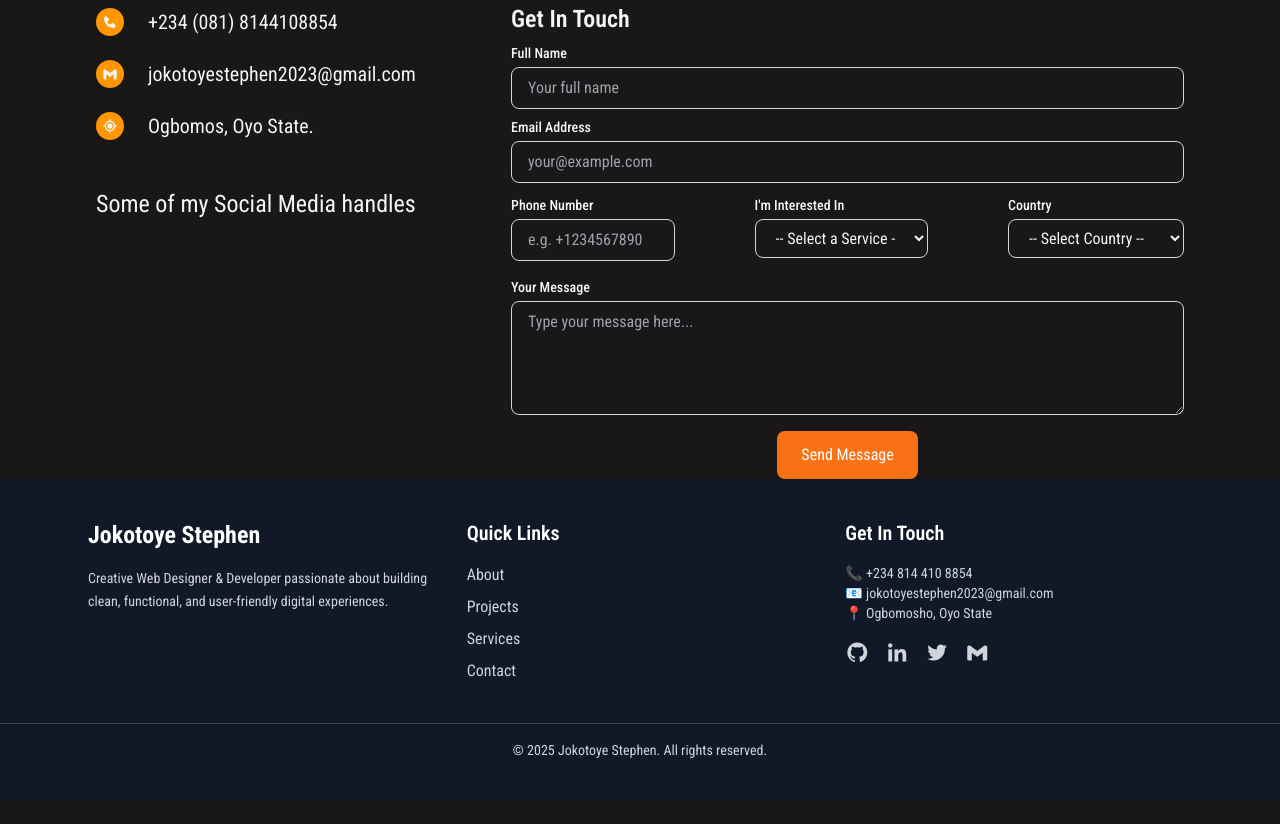
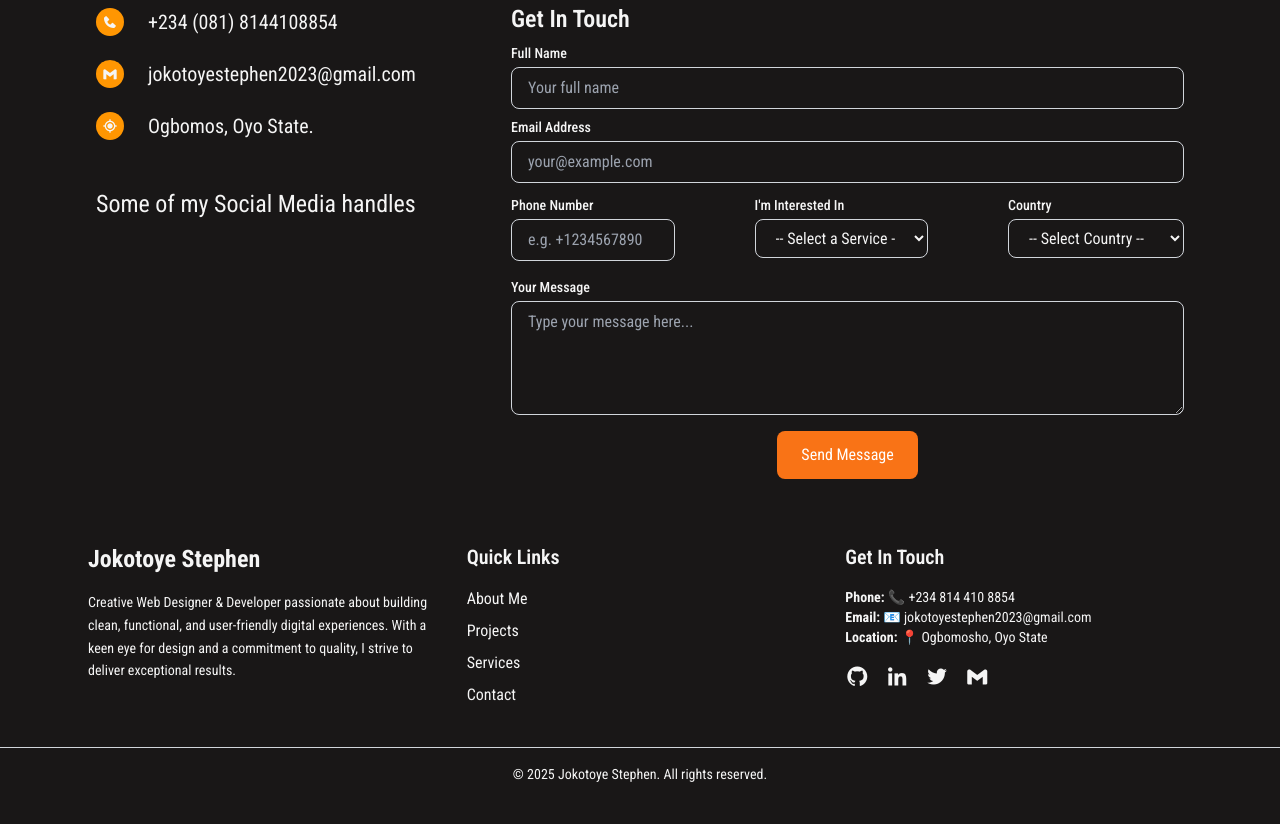
Before and after one commit to JokotoyeStephen/My-portfolio, a plain HTML site: page index.html in a window 1280 px wide. Shown: the part 2479-3303 px from the top of the page. Before the commit the page ends 3279 px from the top, so only its background shows below. Drawn offline with nearby package versions, Linux system fonts and the light colour scheme; some icons are missing.

Commit message:
continuation of my project

```diff
--- a/index.html
+++ b/index.html
@@ -334,52 +334,56 @@
     </section>
 
     <section>
-        <footer class="bg-gray-900 text-gray-300 py-10">
+<footer class="py-10 pt-16">
   <div class="max-w-6xl mx-auto px-6 grid md:grid-cols-3 gap-8">
 
     <!-- About -->
     <div>
-      <h3 class="text-2xl font-bold text-white mb-4">Jokotoye Stephen</h3>
+      <h3 class="text-2xl font-bold mb-4">Jokotoye Stephen</h3>
       <p class="text-sm leading-relaxed">
-        Creative Web Designer & Developer passionate about building
-        clean, functional, and user-friendly digital experiences.
+        Creative Web Designer & Developer passionate about building clean, functional, and user-friendly digital experiences.
+        With a keen eye for design and a commitment to quality, I strive to deliver exceptional results.
       </p>
     </div>
 
     <!-- Quick Links -->
     <div>
-      <h4 class="text-xl font-semibold text-white mb-4">Quick Links</h4>
+      <h4 class="text-xl font-semibold mb-4">Quick Links</h4>
       <ul class="space-y-2">
-        <li><a href="#about" class="hover:text-orange-400 transition">About</a></li>
-        <li><a href="#projects" class="hover:text-orange-400 transition">Projects</a></li>
-        <li><a href="#services" class="hover:text-orange-400 transition">Services</a></li>
-        <li><a href="#contact" class="hover:text-orange-400 transition">Contact</a></li>
+        <li><a href="#about" class="hover:text-orange-500 transition">About Me</a></li>
+        <li><a href="#projects" class="hover:text-orange-500 transition">Projects</a></li>
+        <li><a href="#services" class="hover:text-orange-500 transition">Services</a></li>
+        <li><a href="#contact" class="hover:text-orange-500 transition">Contact</a></li>
       </ul>
     </div>
 
     <!-- Contact & Socials -->
     <div>
-      <h4 class="text-xl font-semibold text-white mb-4">Get In Touch</h4>
-      <p class="text-sm">📞 +234 814 410 8854</p>
-      <p class="text-sm">📧 jokotoyestephen2023@gmail.com</p>
-      <p class="text-sm mb-4">📍 Ogbomosho, Oyo State</p>
+      <h4 class="text-xl font-semibold mb-4">Get In Touch</h4>
+      <p class="text-sm"><strong>Phone:</strong> 📞 +234 814 410 8854</p>
+      <p class="text-sm"><strong>Email:</strong> 📧 <a href="mailto:jokotoyestephen2023@gmail.com" class="hover:text-orange-500">jokotoyestephen2023@gmail.com</a></p>
+      <p class="text-sm mb-4"><strong>Location:</strong> 📍 Ogbomosho, Oyo State</p>
 
       <div class="flex space-x-4">
-        <a href="https://github.com/" target="_blank" class="hover:text-orange-400 text-2xl"><i class="bx bxl-github"></i></a>
-        <a href="https://linkedin.com/" target="_blank" class="hover:text-orange-400 text-2xl"><i class="bx bxl-linkedin"></i></a>
-        <a href="https://twitter.com/" target="_blank" class="hover:text-orange-400 text-2xl"><i class="bx bxl-twitter"></i></a>
-        <a href="mailto:jokotoyestephen2023@gmail.com" class="hover:text-orange-400 text-2xl"><i class="bx bxl-gmail"></i></a>
+        <a href="https://github.com/" target="_blank" class="hover:text-orange-500 text-2xl"><i class="bx bxl-github"></i></a>
+        <a href="https://linkedin.com/" target="_blank" class="hover:text-orange-500 text-2xl"><i class="bx bxl-linkedin"></i></a>
+        <a href="https://twitter.com/" target="_blank" class="hover:text-orange-500 text-2xl"><i class="bx bxl-twitter"></i></a>
+        <a href="mailto:jokotoyestephen2023@gmail.com" class="hover:text-orange-500 text-2xl"><i class="bx bxl-gmail"></i></a>
       </div>
     </div>
 
   </div>
 
   <!-- Bottom Bar -->
-  <div class="mt-10 border-t border-gray-700 pt-4 text-center text-sm">
+  <div class="mt-10 border-t border-gray-300 pt-4 text-center text-sm">
     <p>&copy; <span id="year"></span> Jokotoye Stephen. All rights reserved.</p>
   </div>
 </footer>
 
+<script>
+  // Set current year in the footer
+  document.getElementById('year').textContent = new Date().getFullYear();
+</script>
     </section>
     <script src="./sript.js"></script>
 </body>
```
